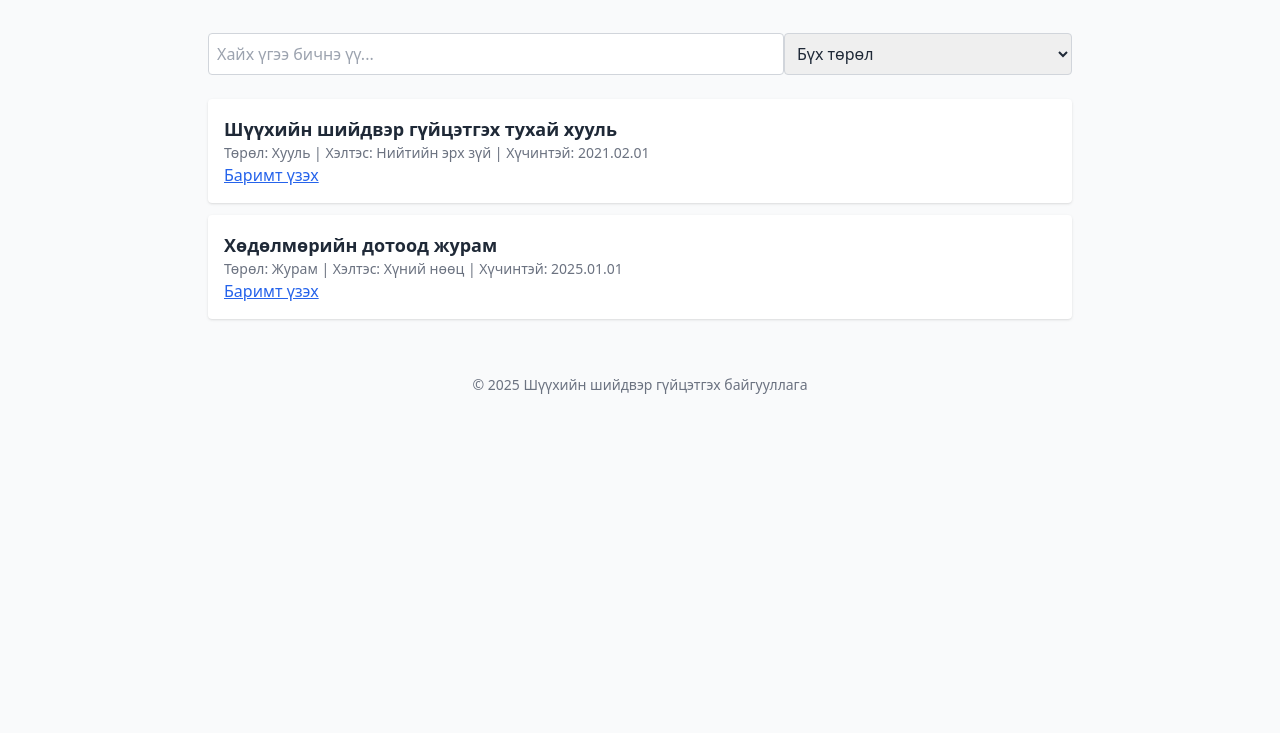
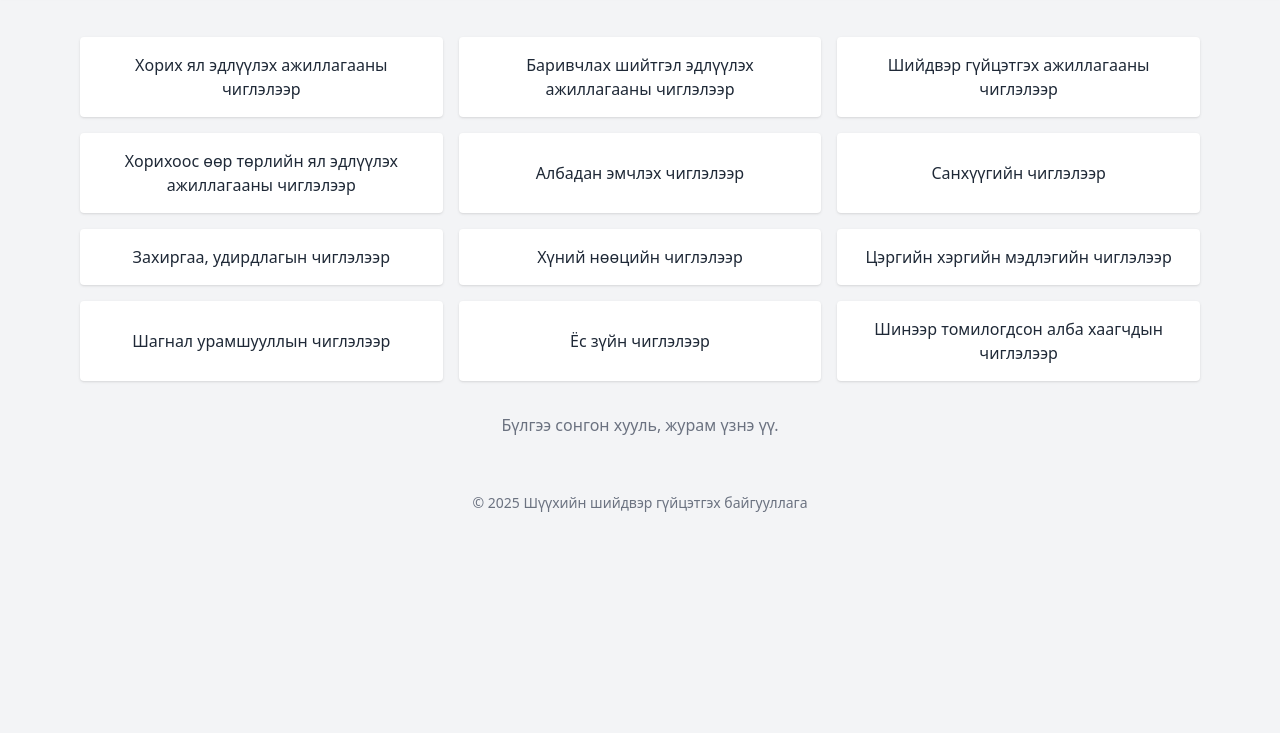
Before and after one commit to soki0903-ship-it/shshgg, a plain HTML site: page index.html in a window 1280 px wide. Shown: the part 67-800 px from the top of the page. Drawn offline with nearby package versions, Linux system fonts and the light colour scheme.

Commit message:
Update index.html

```diff
--- a/index.html
+++ b/index.html
@@ -1,49 +1,103 @@
 <!DOCTYPE html>
 <html lang="mn">
 <head>
-  <meta charset="UTF-8">
-  <meta name="viewport" content="width=device-width, initial-scale=1.0">
+  <meta charset="UTF-8" />
+  <meta name="viewport" content="width=device-width, initial-scale=1.0" />
   <title>ШШГБ - Хууль, журам, стандартын сан</title>
   <script src="https://cdn.tailwindcss.com"></script>
+  <script>
+    const data = {
+      "Хорих ял эдлүүлэх ажиллагааны чиглэлээр": [
+        { name: "Хорих ангийн дотоод журам", type: "Журам", link: "#" },
+        { name: "Ялтны хөдөлмөр эрхлэлттэй холбоотой дүрэм", type: "Дүрэм", link: "#" },
+      ],
+      "Баривчлах шийтгэл эдлүүлэх ажиллагааны чиглэлээр": [
+        { name: "Баривчлах байрны дотоод журам", type: "Журам", link: "#" },
+      ],
+      "Шийдвэр гүйцэтгэх ажиллагааны чиглэлээр": [
+        { name: "Шүүхийн шийдвэр гүйцэтгэх тухай хууль", type: "Хууль", link: "#" },
+      ],
+      "Хорихоос өөр төрлийн ял эдлүүлэх ажиллагааны чиглэлээр": [
+        { name: "Нийгэмд тустай ажил хийлгэх шийтгэл гүйцэтгэх журам", type: "Журам", link: "#" },
+      ],
+      "Албадан эмчлэх чиглэлээр": [
+        { name: "Албадан эмчлэх ажиллагааны дүрэм", type: "Дүрэм", link: "#" },
+      ],
+      "Санхүүгийн чиглэлээр": [
+        { name: "Санхүүгийн үйл ажиллагааны заавар", type: "Заавар", link: "#" },
+        { name: "Төсөв, тайлангийн журам", type: "Журам", link: "#" },
+      ],
+      "Захиргаа, удирдлагын чиглэлээр": [
+        { name: "Байгууллагын дотоод журам", type: "Журам", link: "#" },
+        { name: "Ажлын төлөвлөгөө боловсруулах заавар", type: "Заавар", link: "#" },
+      ],
+      "Хүний нөөцийн чиглэлээр": [
+        { name: "Алба хаагчийн ёс зүйн дүрэм", type: "Дүрэм", link: "#" },
+        { name: "Сургалтын журам", type: "Журам", link: "#" },
+        { name: "Хөдөлмөрийн дотоод журам", type: "Журам", link: "Хөдөлмөрийн дотоод журам 2025.pdf" },
+      ],
+      "Цэргийн хэргийн мэдлэгийн чиглэлээр": [
+        { name: "Цэргийн бэлэн байдлын журам", type: "Журам", link: "#" },
+      ],
+      "Шагнал урамшууллын чиглэлээр": [
+        { name: "Шагнал урамшууллын журам", type: "Журам", link: "#" },
+      ],
+      "Ёс зүйн чиглэлээр": [
+        { name: "Ёс зүйн хорооны дүрэм", type: "Дүрэм", link: "#" },
+        { name: "Ёс зүйн зөрчлийн бүртгэл, хяналтын журам", type: "Журам", link: "#" },
+      ],
+      "Шинээр томилогдсон алба хаагчдын чиглэлээр": [
+        { name: "Алба хаагчийн тангараг өргөх журам", type: "Журам", link: "#" },
+        { name: "Ажлын байранд дасан зохицох хөтөлбөр", type: "Хөтөлбөр", link: "#" },
+      ],
+    };
+
+    function showCategory(cat) {
+      const results = document.getElementById("results");
+      results.innerHTML = "";
+      data[cat].forEach((item) => {
+        const div = document.createElement("div");
+        div.className = "bg-white p-4 rounded shadow hover:bg-gray-50";
+        div.innerHTML = `
+          <h2 class="text-lg font-semibold">${item.name}</h2>
+          <p class="text-sm text-gray-500">Төрөл: ${item.type}</p>
+          <a href="${item.link}" target="_blank" class="text-blue-600 underline">Баримт үзэх</a>
+        `;
+        results.appendChild(div);
+      });
+    }
+  </script>
 </head>
-<body class="bg-gray-50 text-gray-800">
-  <header class="bg-blue-900 text-white p-4">
-    <h1 class="text-xl font-semibold text-center">ШШГБ - Хууль, журам, стандартын сан</h1>
+
+<body class="bg-gray-100 text-gray-800">
+  <header class="bg-blue-900 text-white p-4 text-center shadow">
+    <h1 class="text-xl sm:text-2xl font-semibold">
+      ШШГБ - Хууль, журам, стандартын сан
+    </h1>
   </header>
 
-  <main class="max-w-4xl mx-auto mt-6 p-4">
-    <div class="flex flex-col sm:flex-row sm:items-center sm:justify-between">
-      <input id="search" type="text" placeholder="Хайх үгээ бичнэ үү..."
-        class="border border-gray-300 p-2 rounded w-full sm:w-2/3 mb-2 sm:mb-0">
-      <select id="category" class="border border-gray-300 p-2 rounded w-full sm:w-1/3">
-        <option>Бүх төрөл</option>
-        <option>Хууль</option>
-        <option>Журам</option>
-        <option>Дүрэм</option>
-        <option>Стандарт</option>
-      </select>
+  <main class="max-w-6xl mx-auto mt-6 p-4">
+    <div class="grid grid-cols-1 sm:grid-cols-2 lg:grid-cols-3 gap-4">
+      <button onclick="showCategory('Хорих ял эдлүүлэх ажиллагааны чиглэлээр')" class="bg-white p-4 rounded shadow hover:bg-blue-50">Хорих ял эдлүүлэх ажиллагааны чиглэлээр</button>
+      <button onclick="showCategory('Баривчлах шийтгэл эдлүүлэх ажиллагааны чиглэлээр')" class="bg-white p-4 rounded shadow hover:bg-blue-50">Баривчлах шийтгэл эдлүүлэх ажиллагааны чиглэлээр</button>
+      <button onclick="showCategory('Шийдвэр гүйцэтгэх ажиллагааны чиглэлээр')" class="bg-white p-4 rounded shadow hover:bg-blue-50">Шийдвэр гүйцэтгэх ажиллагааны чиглэлээр</button>
+      <button onclick="showCategory('Хорихоос өөр төрлийн ял эдлүүлэх ажиллагааны чиглэлээр')" class="bg-white p-4 rounded shadow hover:bg-blue-50">Хорихоос өөр төрлийн ял эдлүүлэх ажиллагааны чиглэлээр</button>
+      <button onclick="showCategory('Албадан эмчлэх чиглэлээр')" class="bg-white p-4 rounded shadow hover:bg-blue-50">Албадан эмчлэх чиглэлээр</button>
+      <button onclick="showCategory('Санхүүгийн чиглэлээр')" class="bg-white p-4 rounded shadow hover:bg-blue-50">Санхүүгийн чиглэлээр</button>
+      <button onclick="showCategory('Захиргаа, удирдлагын чиглэлээр')" class="bg-white p-4 rounded shadow hover:bg-blue-50">Захиргаа, удирдлагын чиглэлээр</button>
+      <button onclick="showCategory('Хүний нөөцийн чиглэлээр')" class="bg-white p-4 rounded shadow hover:bg-blue-50">Хүний нөөцийн чиглэлээр</button>
+      <button onclick="showCategory('Цэргийн хэргийн мэдлэгийн чиглэлээр')" class="bg-white p-4 rounded shadow hover:bg-blue-50">Цэргийн хэргийн мэдлэгийн чиглэлээр</button>
+      <button onclick="showCategory('Шагнал урамшууллын чиглэлээр')" class="bg-white p-4 rounded shadow hover:bg-blue-50">Шагнал урамшууллын чиглэлээр</button>
+      <button onclick="showCategory('Ёс зүйн чиглэлээр')" class="bg-white p-4 rounded shadow hover:bg-blue-50">Ёс зүйн чиглэлээр</button>
+      <button onclick="showCategory('Шинээр томилогдсон алба хаагчдын чиглэлээр')" class="bg-white p-4 rounded shadow hover:bg-blue-50">Шинээр томилогдсон алба хаагчдын чиглэлээр</button>
     </div>
 
-    <section id="results" class="mt-6 space-y-3">
-      <div class="bg-white p-4 rounded shadow">
-        <h2 class="text-lg font-semibold">Шүүхийн шийдвэр гүйцэтгэх тухай хууль</h2>
-        <p class="text-sm text-gray-500">Төрөл: Хууль | Хэлтэс: Нийтийн эрх зүй | Хүчинтэй: 2021.02.01</p>
-        <a href="#" class="text-blue-600 underline">Баримт үзэх</a>
-      </div>
-
-      <div class="bg-white p-4 rounded shadow">
-        <h2 class="text-lg font-semibold">Хөдөлмөрийн дотоод журам</h2>
-        <p class="text-sm text-gray-500">Төрөл: Журам | Хэлтэс: Хүний нөөц | Хүчинтэй: 2025.01.01</p>
-        <a href="Хөдөлмөрийн дотоод журам 2025.pdf"
-           class="text-blue-600 underline"
-           target="_blank">
-          Баримт үзэх
-        </a>
-      </div>
+    <section id="results" class="mt-8 space-y-3">
+      <p class="text-gray-500 text-center">Бүлгээ сонгон хууль, журам үзнэ үү.</p>
     </section>
   </main>
 
-  <footer class="text-center text-sm text-gray-500 mt-10 mb-4">
+  <footer class="text-center text-sm text-gray-500 mt-10 mb-6">
     © 2025 Шүүхийн шийдвэр гүйцэтгэх байгууллага
   </footer>
 </body>
```
